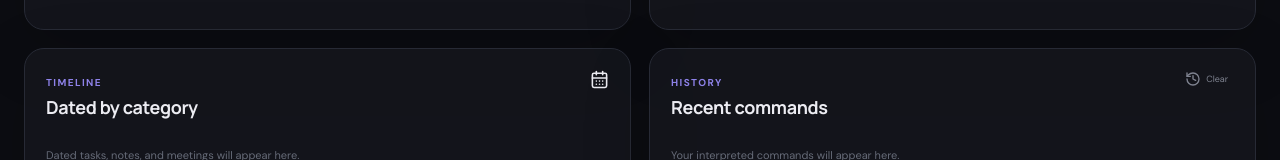
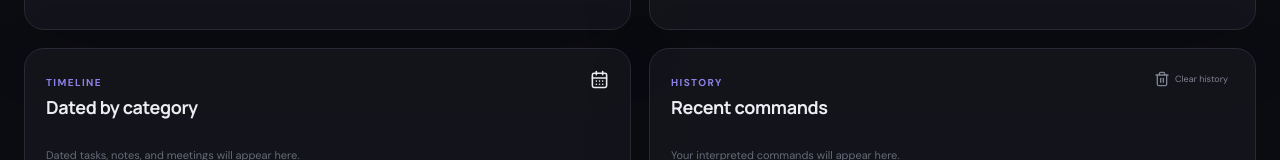
Before and after one commit to DhritiGada/Voice-Assistant, a React (Vite) app in the folder command-center/: page / in a window 1280 px wide. Shown: the part 1536-1696 px from the top of the page. Built offline with nearby package versions, Linux system fonts and the light colour scheme.

Commit message:
Add direct clear history option

```diff
--- a/command-center/src/main.jsx
+++ b/command-center/src/main.jsx
@@ -735,6 +735,18 @@ function App() {
     setStatus("Ready");
   }
 
+  function clearActivityHistory() {
+    setHistory([]);
+    setConversation([]);
+    setConversationSources([]);
+    setConversationMode("general");
+    setConversationContext({});
+    localStorage.removeItem(STORAGE.history);
+    setPreview(null);
+    setInput("");
+    speak("Your history has been cleared.");
+  }
+
   async function fetchWeather(command) {
     setBusy(true);
     setWeather(null);
@@ -857,10 +869,7 @@ function App() {
     }
 
     if (preview.type === "clear_history") {
-      setHistory([]);
-      localStorage.removeItem(STORAGE.history);
-      setPreview(null);
-      speak("History cleared.");
+      clearActivityHistory();
       return;
     }
 
@@ -1545,9 +1554,9 @@ function App() {
               <h2>Recent commands</h2>
             </div>
 
-            <button className="clear-link" onClick={() => processCommand("clear history")}>
-              <History size={16} />
-              Clear
+            <button className="clear-link" onClick={clearActivityHistory}>
+              <Trash2 size={16} />
+              Clear history
             </button>
           </div>
 
```
